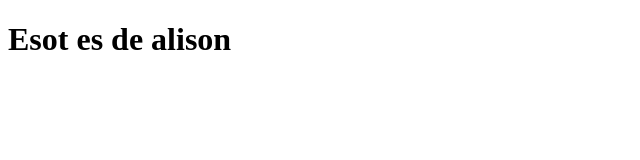
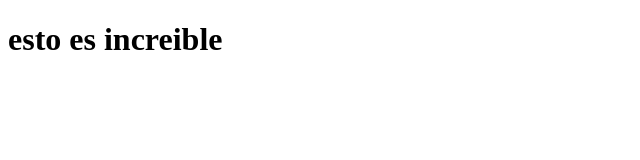
Before and after one commit to AlisonGerman/Prueba, a plain HTML site: page index.html in a window 1280 px wide. Shown: the whole page, without its empty margins (0-640 px from the left). Drawn offline with Linux system fonts and the light colour scheme.

Commit message:
Update index.html

```diff
--- a/index.html
+++ b/index.html
@@ -6,7 +6,7 @@
     <title>Pagina web</title>
 </head>
 <body>
-    <h1>Esot es de alison</h1>
+    <h1>esto es increible</h1>
 
 </body>
 </html>
```
